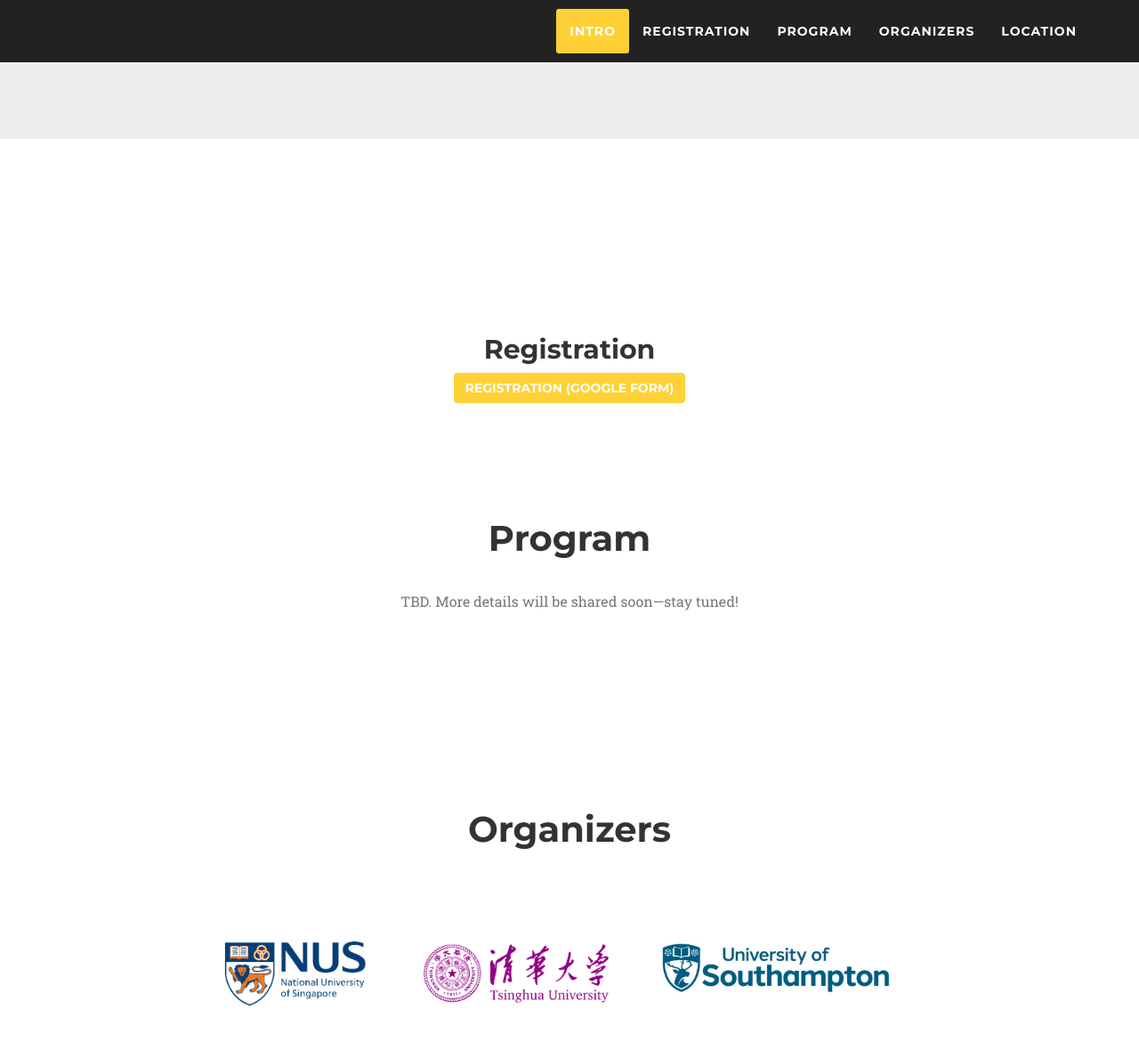
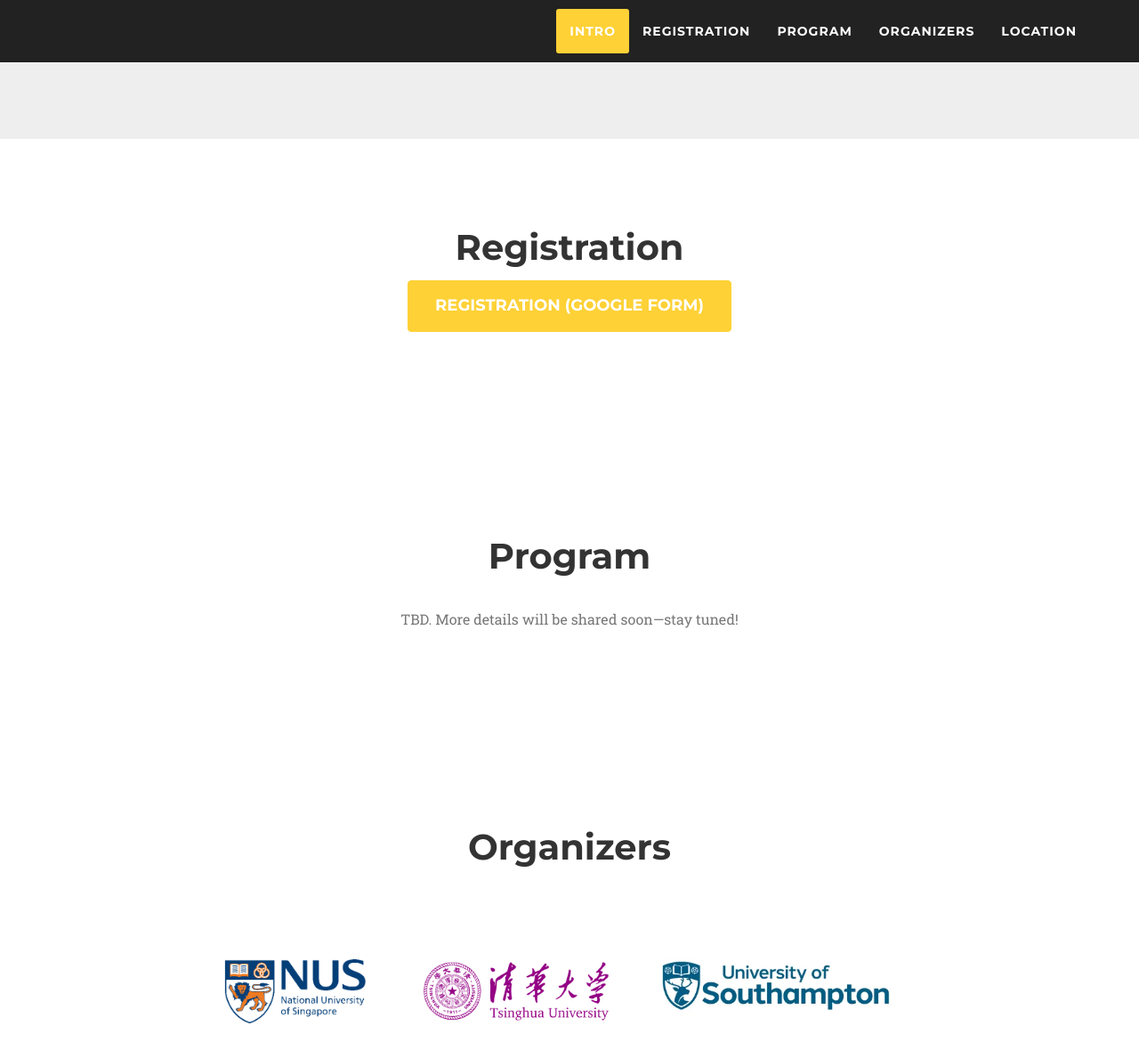
Before and after one commit to next-events/workshop-dec-2024, a Jekyll site: the page built from index.md, in a window 1280 px wide and 1400 px high, scrolled down 634 px. Shown: the top 1189 px of the window at 89% size. Built offline with Jekyll 4.4.1, drawn with Linux system fonts in a browser that asks for light colours; nearby versions of some CDN libraries; some web fonts are replaced.

Commit message:
registration button

```diff
--- a/_includes/registration.html
+++ b/_includes/registration.html
@@ -1,11 +1,21 @@
-<section id="registration" class="{{ include.class }}"></section>
+<head></head>
+    <style>
+        .btn-large {
+            padding: 15px 30px;
+            font-size: 18px;
+            width: auto;
+        }
+    </style>
+</head>
+
+<section id="registration" class="{{ include.class }}">
     <div class="container">
         <div class="row">
             <div class="col-lg-12 text-center" style="padding-bottom: 20px;">
                 <h2 class="section-heading">Registration</h2>
                 <center>
                     <p>
-                      <a href="https://forms.gle/MFKJKYVxu5jx6UHK7" target="_blank" class="btn btn-primary">Registration (Google Form)</a>
+                      <a href="https://forms.gle/MFKJKYVxu5jx6UHK7" target="_blank" class="btn btn-primary btn-large">Registration (Google Form)</a>
                     </p>
                 </center>
             </div>
```
